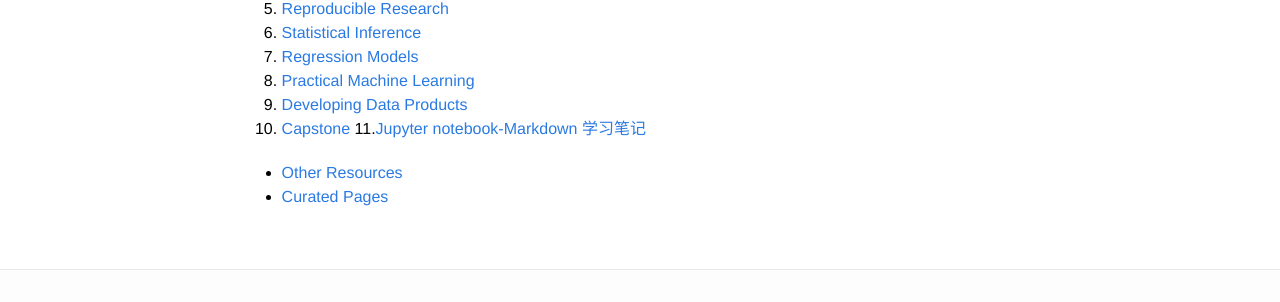
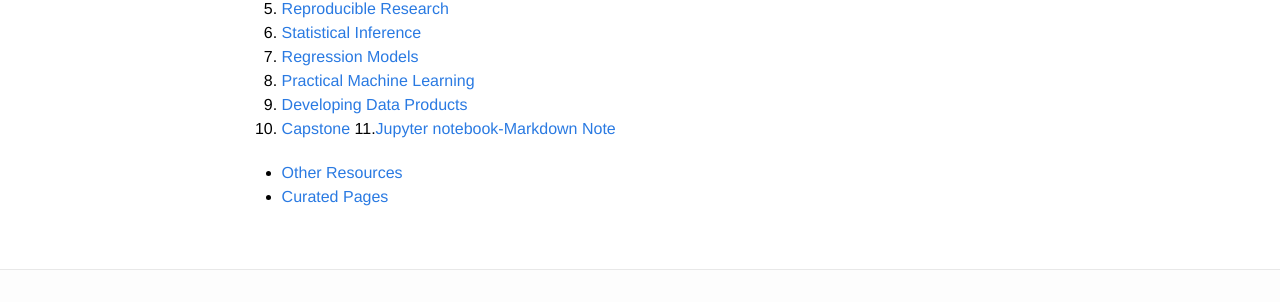
Before and after one commit to w407022008/Wangze.github.io, a Jekyll site: the page built from index.md, in a window 1280 px wide. Shown: the part 265-567 px from the top of the page. Built offline with Jekyll 4.4.1, drawn with Linux system fonts in a browser that asks for light colours.

Commit message:
modify the 11th name

```diff
--- a/index.md
+++ b/index.md
@@ -14,7 +14,7 @@ This site will record all of my study notes. C'est en train de ....
 8. [Practical Machine Learning](/sique.github.io/pml/)
 9. [Developing Data Products](/sique.github.io/ddp/)
 10. [Capstone](/sique.github.io/capstone/)
-11.[Jupyter notebook-Markdown 学习笔记](/sique.github.io/Jupyter notebook-Markdown 学习笔记/)
+11.[Jupyter notebook-Markdown Note](/sique.github.io/Jupyter notebook-Markdown Note/)
 
 - [Other Resources](/sique.github.io/other/)
 - [Curated Pages](/sique.github.io/curated/)
```
